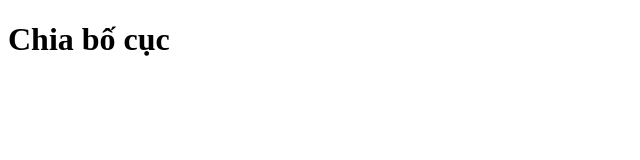
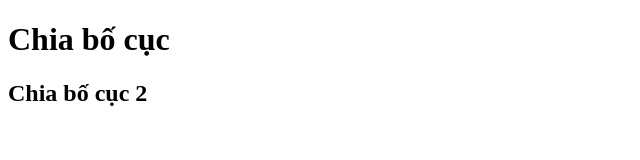
Before and after one commit to nguyenthaiquangha/BSProject, a plain HTML site: page index.html in a window 1280 px wide. Shown: the whole page, without its empty margins (0-640 px from the left). Drawn offline with Linux system fonts and the light colour scheme.

Commit message:
chua pull code

```diff
--- a/index.html
+++ b/index.html
@@ -10,5 +10,6 @@
 <body>
     <header></header>
     <h1>Chia bố cục</h1>
+    <h2>Chia bố cục 2</h2>
 </body>
 </html>
```
